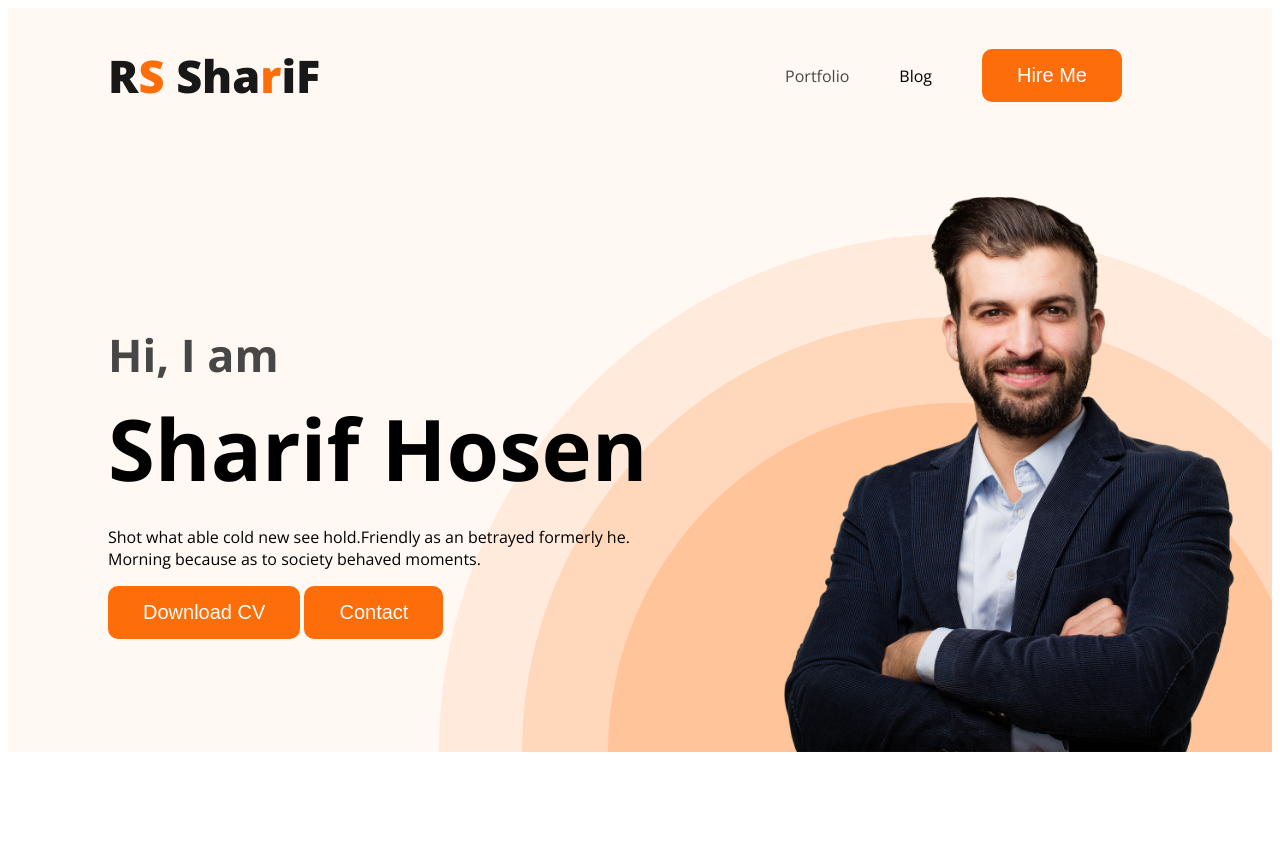
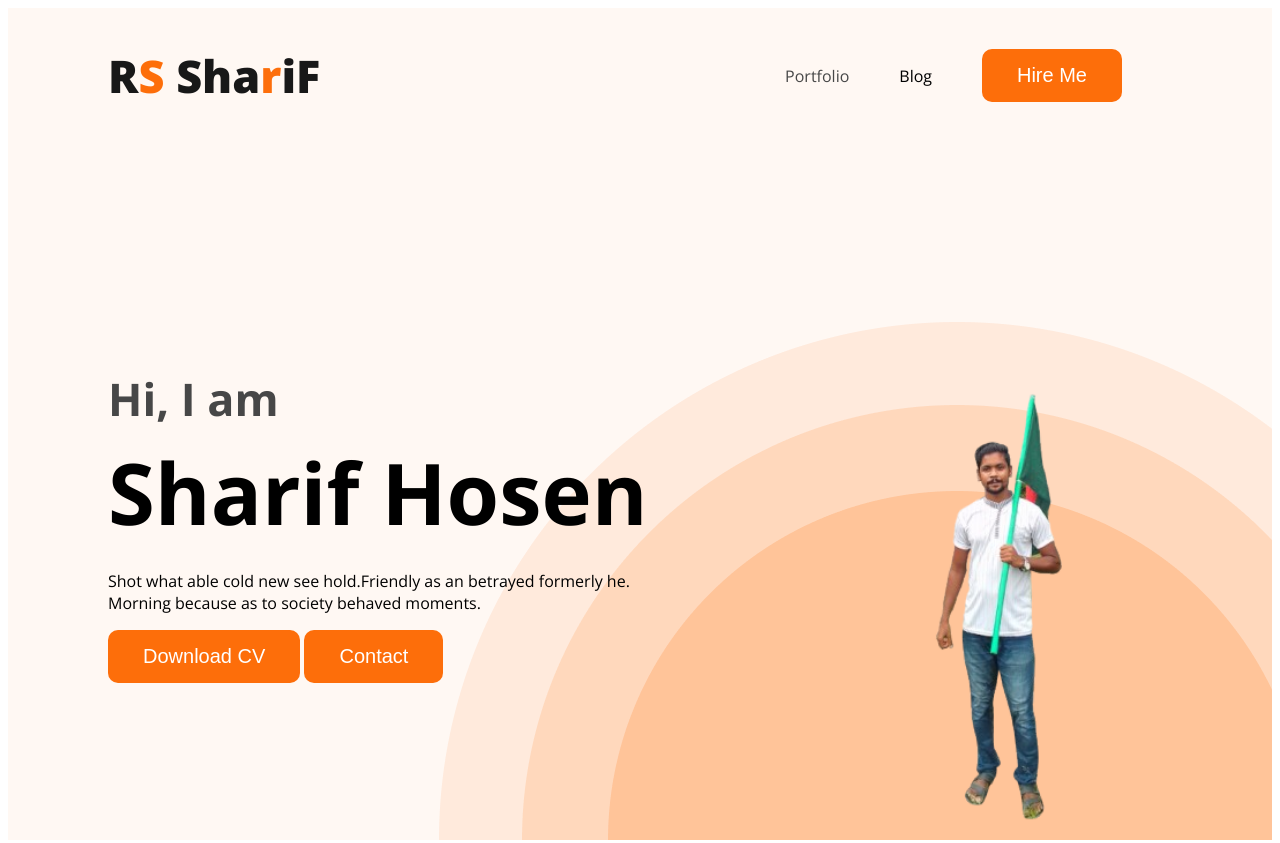
Before and after one commit to rssharifhosen/RS-developer-Portfolio, a plain HTML site: page index.html in a window 1280 px wide. Shown: the top 843 px of the page. Drawn offline with nearby package versions, Linux system fonts and the light colour scheme.

Commit message:
Image Change

```diff
--- a/index.html
+++ b/index.html
@@ -11,6 +11,8 @@
         rel="stylesheet">
     <!-- Link Css File -->
     <link rel="stylesheet" href="/styles/style.css">
+    <!-- Favicon -->
+    <link rel="icon" type="image/x-icon" href="/images/logo.jfif">
     <title>RS Portfolio</title>
 </head>
 
@@ -32,7 +34,7 @@
                 <button class="btn-primary">Download CV</button>
                 <button class="btn-primary">Contact</button>
             </div>
-            <img class="profile-picture" src="/images/hardy.png" alt="">
+            <img class="profile-picture" src="/images/s-flag.png" alt="">
         </div>
     </header>
     <main>
--- a/styles/style.css
+++ b/styles/style.css
@@ -89,6 +89,7 @@ nav{
  font-size:45px;
  font-weight: 800;
 }
+
 nav > ul{
     display: flex;
     align-items: center;
```
Also changed, not shown: images/s-flag.png (added), images/sharif-flag 1.png (added), images/sharif-flag.jpg (added), images/sharif-flag.png (added).
